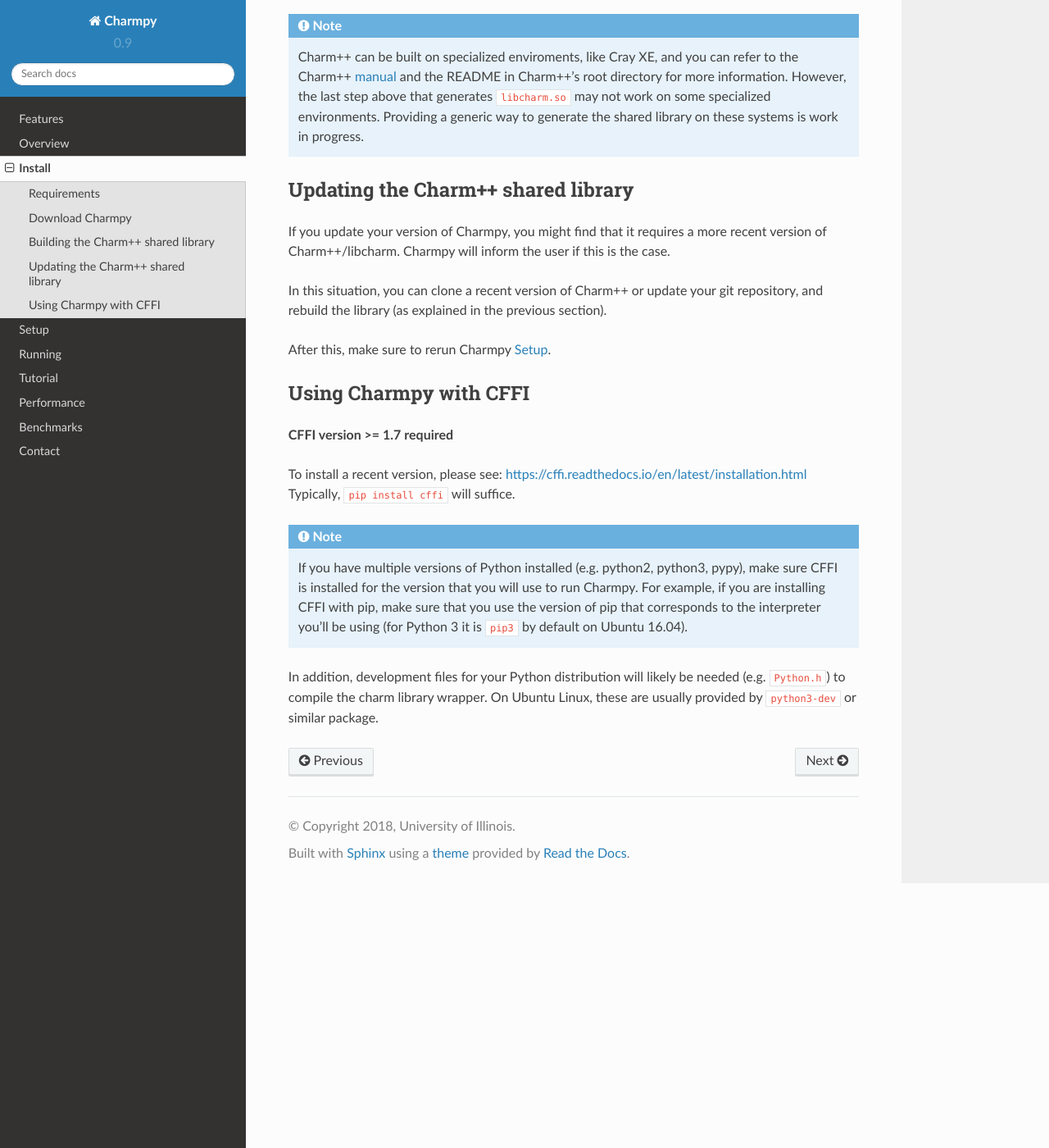
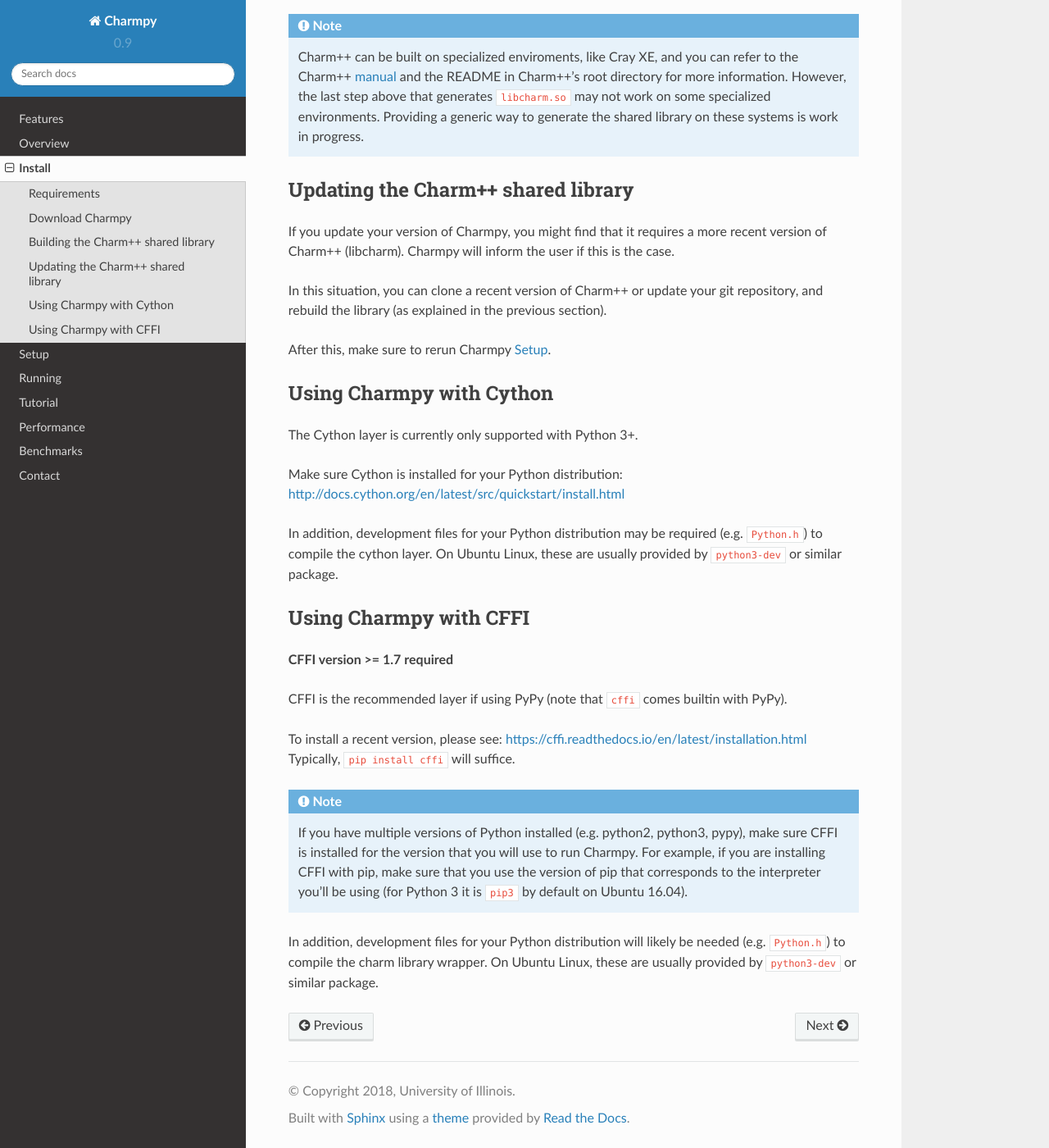
Before and after one commit to charmplusplus/charm4py, a Sphinx documentation site: the page built from docs/install.rst, in a window 1280 px wide and 1400 px high, scrolled down 1419 px. Shown: the whole window at 82% size. Built offline with Sphinx 7.4.7 and the Read the Docs theme 2.0.0, drawn with Linux system fonts in a browser that asks for light colours; some of the changed text lies outside the part shown.

Commit message:
charmpy: Updated documentation to reflect new Cython layer
Change-Id: Ic8e288f48004ff9a24f0272f5b208b308c2f9984

```diff
--- a/docs/benchmarks.rst
+++ b/docs/benchmarks.rst
@@ -82,4 +82,4 @@ are shown below (for 10 iterations):
 |  Bytes sent (MB)         |     1339.892    |   1339.323   |     1.0004     |
 +--------------------------+-----------------+--------------+----------------+
 
-Note: this feature is enabled by default with Python 3 and CFFI.
+Note: this feature is enabled by default with Python 3 and Cython/CFFI layers.
--- a/docs/install.rst
+++ b/docs/install.rst
@@ -7,21 +7,22 @@ Install
 Requirements
 ------------
 
-  - Python 2.7 or higher. Python 3 is *highly* recommended for best performance, and
+  - Python 2.7 or 3.3+. Python 3 is *highly* recommended for best performance, and
     for continued support.
     Charmpy has been tested with the following implementations: CPython (most common
     Python implementation) and PyPy_.
 
   - `Charm++`_ shared library. See below for instructions on building the shared library.
 
-  - There are currently two modes to access the shared library from Charmpy: cffi and ctypes.
-    ctypes is part of the Python standard library, but cffi is the recommended mode
-    for best performance (see below for installation instructions).
+  - (Optional, but *recommended*): Cython_ allows compilation of parts of the runtime,
+    and is highly recommended for best performance.
 
   - Charmpy can run on the wide variety of systems supported by Charm++, which includes
     many supercomputers in the TOP500.
     To date it has been tested on Linux (including the `Windows Subsystem for Linux`_),
-    macOS and Cray XE.
+    macOS and Cray XC/XE.
+
+.. _Cython: http://cython.org/
 
 .. _PyPy: http://pypy.org
 
@@ -79,17 +80,32 @@ Updating the Charm++ shared library
 -----------------------------------
 
 If you update your version of Charmpy, you might find that it requires a more
-recent version of Charm++/libcharm. Charmpy will inform the user if this is the case.
+recent version of Charm++ (libcharm). Charmpy will inform the user if this is the case.
 
 In this situation, you can clone a recent version of Charm++ or update your git repository,
 and rebuild the library (as explained in the previous section).
 
 After this, make sure to rerun Charmpy :doc:`setup`.
 
+Using Charmpy with Cython
+-------------------------
+
+The Cython layer is currently only supported with Python 3+.
+
+Make sure Cython is installed for your Python distribution:
+http://docs.cython.org/en/latest/src/quickstart/install.html
+
+In addition, development files for your Python distribution may be required
+(e.g. ``Python.h``) to compile the cython layer. On Ubuntu Linux, these are
+usually provided by ``python3-dev`` or similar package.
+
+
 Using Charmpy with CFFI
 -----------------------
 
 **CFFI version >= 1.7 required**
+
+CFFI is the recommended layer if using PyPy (note that ``cffi`` comes builtin with PyPy).
 
 To install a recent version, please see:
 https://cffi.readthedocs.io/en/latest/installation.html
--- a/docs/performance.rst
+++ b/docs/performance.rst
@@ -4,9 +4,9 @@ Performance
 
 .. contents::
 
-Python 3 with the CFFI interface is currently the recommended way to run Charmpy
+Python 3 with the Cython interface layer is currently the recommended way to run Charmpy
 programs to get the best performance. Please see section :doc:`install` and
-:doc:`setup` for details on setting up Charmpy with CFFI.
+:doc:`setup` for details on setting up Charmpy with Cython.
 
 Performance analysis
 --------------------
@@ -103,7 +103,7 @@ use inside the critical path is not recommended.
 Bypassing pickling
 ~~~~~~~~~~~~~~~~~~
 
-**This feature is currently only fully supported with Python 3 and CFFI**.
+**This feature is currently only fully supported with Python 3 and Cython/CFFI**.
 
 Best performance is achieved when passing arguments that support the buffer protocol
 (`byte arrays`_, array.array_ and `NumPy arrays`_). These bypass pickling altogether and
--- a/docs/running.rst
+++ b/docs/running.rst
@@ -17,7 +17,8 @@ Prerequisites
    On macOS, try the equivalent ``DYLD_LIBRARY_PATH``, or place or symlink the library on a
    system directory, like ``/usr/local/lib``. More macOS information is in the troubleshooting section below.
 
-   If using *ctypes*, verify that the path to the shared library is correct in ``charmpy.cfg``.
+   If using the ``ctypes`` layer, verify that the path to the shared library is
+   correct in ``charmpy.cfg``.
 
 2. The Charmpy module (``charmpy.py``) must be in the Python search path. One way to
    set it is::
```
Also changed, not shown: other parts of docs/install.rst (+1 -1 lines), other parts of docs/running.rst (+1 -1 lines), docs/setup.rst (+6 -5 lines).
